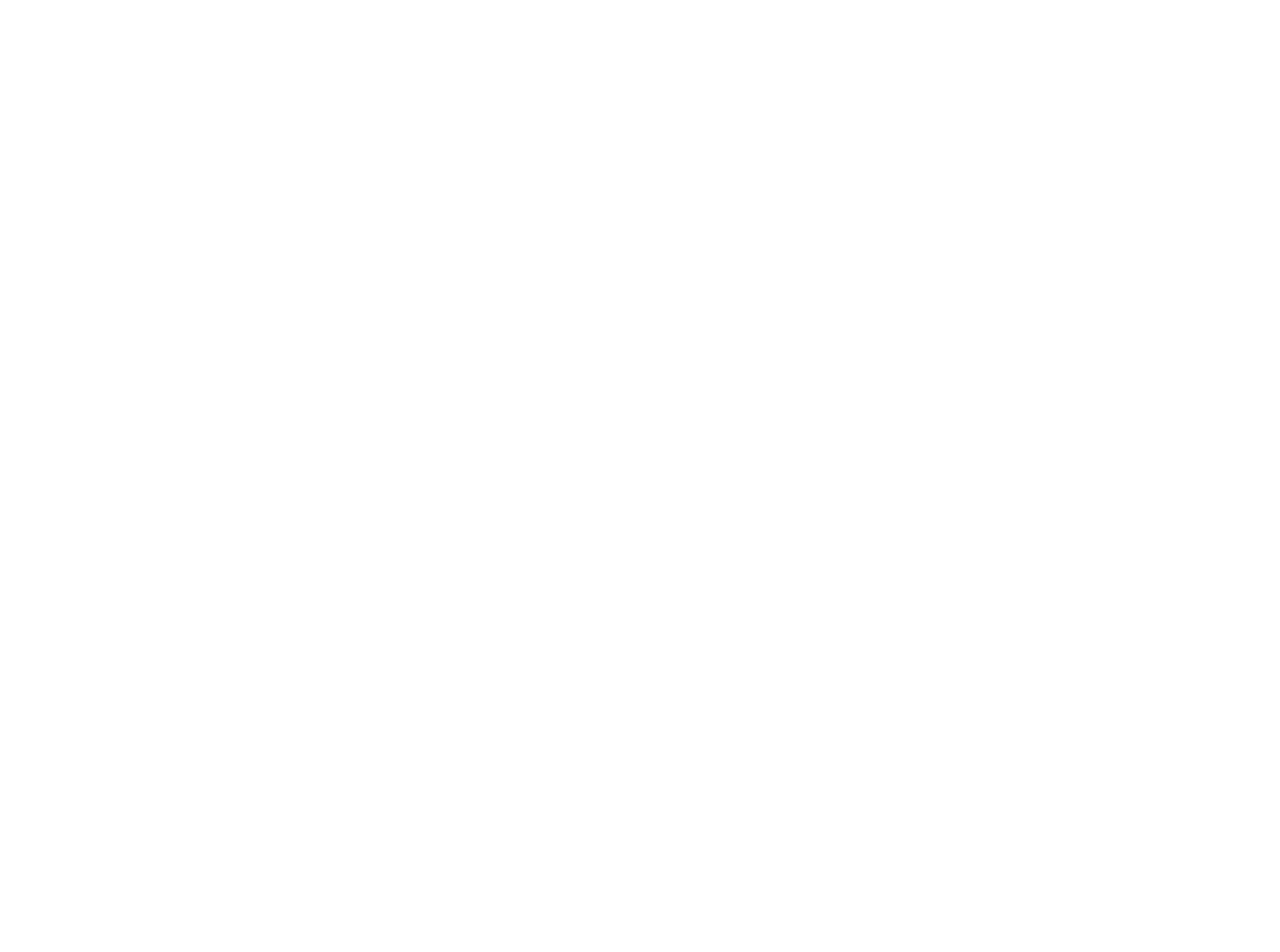
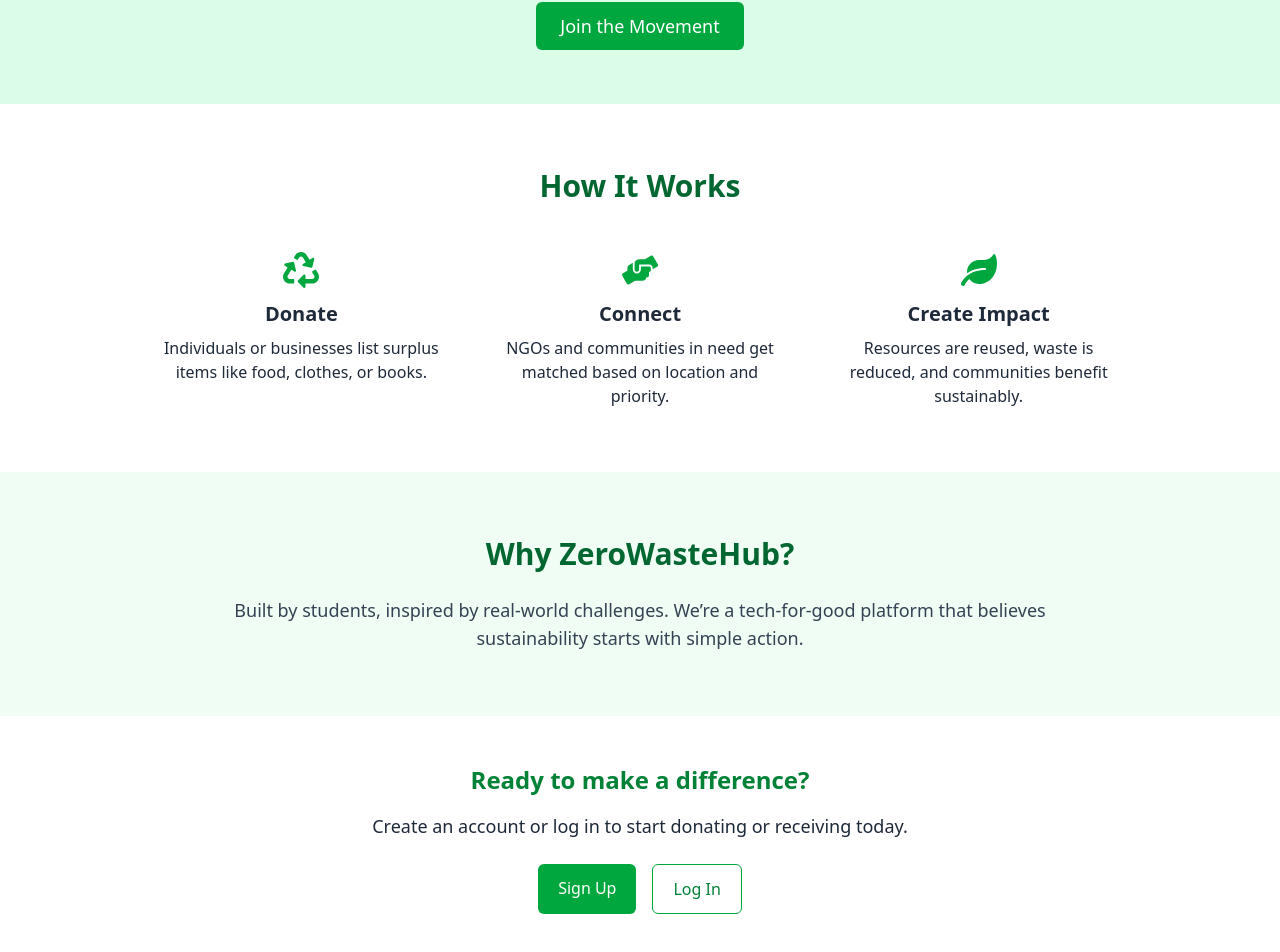
Before and after one commit to im-anjali/ZeroWasteHub, a React (Vite) app in the folder frontend/: page / in a window 1280 px wide. Shown: the part 260-1212 px from the top of the page. Before the commit the page ends 800 px from the top, so only its background shows below. Built offline with nearby package versions, Linux system fonts and the light colour scheme.

Commit message:
Added about

```diff
--- a/frontend/src/pages/Home.jsx
+++ b/frontend/src/pages/Home.jsx
@@ -1,4 +1,70 @@
-function Home(){
+import React from "react";
+import { Link } from "react-router-dom";
+import { FaRecycle, FaHandsHelping, FaLeaf } from "react-icons/fa";
 
-}
+const Home = () => {
+  return (
+    <div className="bg-white text-gray-800">
+
+
+      <section className="bg-green-100 py-16 px-6 text-center">
+        <h1 className="text-4xl md:text-5xl font-bold text-green-700">
+          Welcome to ZeroWasteHub
+        </h1>
+        <p className="text-lg mt-4 max-w-2xl mx-auto">
+          Empowering communities by reducing waste and connecting resources where they’re needed most.
+        </p>
+        <div className="mt-6">
+          <Link to="/signup" className="bg-green-600 text-white px-6 py-3 rounded-md text-lg hover:bg-green-700">
+            Join the Movement
+          </Link>
+        </div>
+      </section>
+
+
+      <section className="py-16 px-6 max-w-5xl mx-auto">
+        <h2 className="text-3xl font-semibold text-center mb-12 text-green-800">How It Works</h2>
+        <div className="grid gap-10 md:grid-cols-3 text-center">
+          <div>
+            <FaRecycle className="text-green-600 mx-auto text-4xl mb-3" />
+            <h3 className="text-xl font-semibold mb-2">Donate</h3>
+            <p>Individuals or businesses list surplus items like food, clothes, or books.</p>
+          </div>
+          <div>
+            <FaHandsHelping className="text-green-600 mx-auto text-4xl mb-3" />
+            <h3 className="text-xl font-semibold mb-2">Connect</h3>
+            <p>NGOs and communities in need get matched based on location and priority.</p>
+          </div>
+          <div>
+            <FaLeaf className="text-green-600 mx-auto text-4xl mb-3" />
+            <h3 className="text-xl font-semibold mb-2">Create Impact</h3>
+            <p>Resources are reused, waste is reduced, and communities benefit sustainably.</p>
+          </div>
+        </div>
+      </section>
+
+
+      <section className="bg-green-50 py-16 px-6">
+        <div className="max-w-4xl mx-auto text-center">
+          <h2 className="text-3xl font-semibold mb-6 text-green-800">Why ZeroWasteHub?</h2>
+          <p className="text-lg text-gray-700">
+            Built by students, inspired by real-world challenges. We’re a tech-for-good platform that believes sustainability starts with simple action.
+          </p>
+        </div>
+      </section>
+
+      {/* Call to Action */}
+      <section className="py-12 px-6 text-center">
+        <h2 className="text-2xl font-semibold mb-4 text-green-700">Ready to make a difference?</h2>
+        <p className="mb-6 text-lg">Create an account or log in to start donating or receiving today.</p>
+        <div className="flex justify-center gap-4">
+          <Link to="/signup" className="bg-green-600 text-white px-5 py-3 rounded-md hover:bg-green-700">Sign Up</Link>
+          <Link to="/login" className="border border-green-600 text-green-700 px-5 py-3 rounded-md hover:bg-green-600 hover:text-white">Log In</Link>
+        </div>
+      </section>
+
+    </div>
+  );
+};
+
 export default Home;
```
